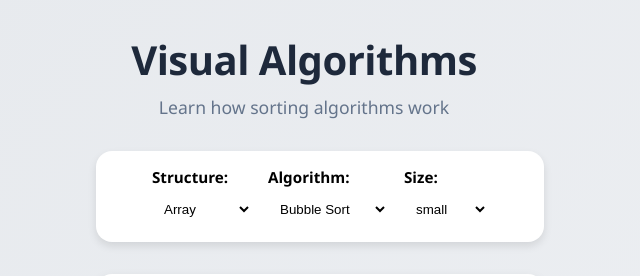
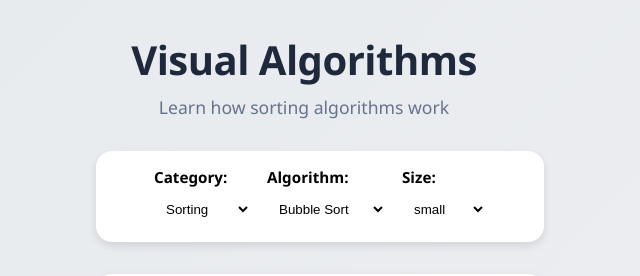
Before and after one commit to Panda2609/visual-algorithms, a React (Create React App) app: page / in a window 1280 px wide. Shown: the top 276 px of the page, without its empty margins (336-976 px from the left). Built offline with nearby package versions, Linux system fonts and the light colour scheme.

Commit message:
Refactor: replace data structure filters with algorithm categories (sorting, searching, graphs, trees)

```diff
--- a/src/components/algorithmController/AlgorithmController.js
+++ b/src/components/algorithmController/AlgorithmController.js
@@ -1,14 +1,46 @@
 import React, { useState, useEffect, useRef } from 'react';
 import ArrayVisualizer from '../../visualizers/ArrayVisualizer';
 import './AlgorithmController.css';
-import { bubbleSort } from '../../algorithms/bubbleSort';
-import { quickSort } from '../../algorithms/quickSort';
 import { getDatasetBySize } from '../../data/sampleData';
 import { FaPlay } from "react-icons/fa";
 import { MdOutlineNavigateNext } from "react-icons/md";
 import { GrFormPrevious } from "react-icons/gr";
 import { IoPauseSharp } from "react-icons/io5";
 import { RiResetLeftLine } from "react-icons/ri";
+
+// Import all sorting algorithms
+import { bubbleSort } from '../../algorithms/bubbleSort';
+import { quickSort } from '../../algorithms/quickSort';
+
+/**
+ * Algorithm registry - maps algorithm names to generator functions
+ * Easy to extend: just import the algorithm and add to the appropriate category
+ */
+const algorithmRegistry = {
+  Sorting: {
+    'Bubble Sort': bubbleSort,
+    'Quick Sort': quickSort,
+    // 'Selection Sort': selectionSort,
+    // 'Insertion Sort': insertionSort,
+    // 'Merge Sort': mergeSort,
+    // 'Heap Sort': heapSort,
+  },
+  Searching: {
+    // 'Binary Search': binarySearch,
+    // 'Linear Search': linearSearch,
+    // 'Jump Search': jumpSearch,
+  },
+  Graphs: {
+    // 'DFS': dfs,
+    // 'BFS': bfs,
+    // 'Dijkstra': dijkstra,
+  },
+  Trees: {
+    // 'In-Order Traversal': inOrderTraversal,
+    // 'Pre-Order Traversal': preOrderTraversal,
+    // 'Post-Order Traversal': postOrderTraversal,
+  },
+};
 
 /**
  * AlgorithmController Component
@@ -45,16 +77,19 @@ function AlgorithmController({
     try {
       const dataset = getDatasetBySize(size);
       let generator;
+      let algorithmFound = false;
 
-      switch (alg) {
-        case 'Bubble Sort':
-          generator = bubbleSort(dataset);
+      // Search through all categories to find the algorithm
+      for (const category in algorithmRegistry) {
+        if (algorithmRegistry[category][alg]) {
+          algorithmFound = true;
+          generator = algorithmRegistry[category][alg](dataset);
           break;
-        case 'Quick Sort':
-          generator = quickSort(dataset);
-          break;
-        default:
-          throw new Error(`Algorithm not implemented: ${alg}`);
+        }
+      }
+
+      if (!algorithmFound) {
+        throw new Error(`Algorithm not found: ${alg}`);
       }
 
       // Collect all steps from generator
--- a/src/components/filterBar/filterbar.js
+++ b/src/components/filterBar/filterbar.js
@@ -2,22 +2,46 @@ import React, { useState } from 'react';
 import './FilterBar.css';
 
 function FilterBar({ onAlgorithmChange = () => {}, onSizeChange = () => {} }) {
-    const dataStructures = ['Array', 'Linked List', 'Tree'];
-    const algorithmsByStructure = {
-        Array: ['Bubble Sort', 'Quick Sort', 'Binary Search'],
-        'Linked List': ['Insertion', 'Merge', 'Search'],
-        Tree: ['DFS', 'BFS'],
+    // Algorithm categories instead of data structures
+    const algorithmCategories = ['Sorting', 'Searching', 'Graphs', 'Trees'];
+
+    // Algorithms organized by category for scalability
+    const algorithmsByCategory = {
+        Sorting: [
+            'Bubble Sort',
+            'Quick Sort',
+            'Selection Sort',
+            'Insertion Sort',
+            'Merge Sort',
+            'Heap Sort',
+        ],
+        Searching: [
+            'Binary Search',
+            'Linear Search',
+            'Jump Search',
+        ],
+        Graphs: [
+            'DFS',
+            'BFS',
+            'Dijkstra',
+        ],
+        Trees: [
+            'In-Order Traversal',
+            'Pre-Order Traversal',
+            'Post-Order Traversal',
+        ],
     };
+
     const sizes = ['small', 'medium', 'large'];
 
-    const [selectedStructure, setSelectedStructure] = useState(dataStructures[0]);
-    const [selectedAlgorithm, setSelectedAlgorithm] = useState(algorithmsByStructure[dataStructures[0]][0]);
+    const [selectedCategory, setSelectedCategory] = useState(algorithmCategories[0]);
+    const [selectedAlgorithm, setSelectedAlgorithm] = useState(algorithmsByCategory[algorithmCategories[0]][0]);
     const [selectedSize, setSelectedSize] = useState(sizes[0]);
 
-    const handleStructureChange = (e) => {
-        const s = e.target.value;
-        setSelectedStructure(s);
-        const firstAlg = (algorithmsByStructure[s] && algorithmsByStructure[s][0]) || '';
+    const handleCategoryChange = (e) => {
+        const category = e.target.value;
+        setSelectedCategory(category);
+        const firstAlg = (algorithmsByCategory[category] && algorithmsByCategory[category][0]) || '';
         setSelectedAlgorithm(firstAlg);
         onAlgorithmChange(firstAlg);
     };
@@ -38,10 +62,10 @@ function FilterBar({ onAlgorithmChange = () => {}, onSizeChange = () => {} }) {
         <>
             <div className='bar-container'>
                 <label>
-                    Structure:
-                    <select value={selectedStructure} onChange={handleStructureChange}>
-                        {dataStructures.map((s) => (
-                            <option key={s} value={s}>{s}</option>
+                    Category:
+                    <select value={selectedCategory} onChange={handleCategoryChange}>
+                        {algorithmCategories.map((category) => (
+                            <option key={category} value={category}>{category}</option>
                         ))}
                     </select>
                 </label>
@@ -49,7 +73,7 @@ function FilterBar({ onAlgorithmChange = () => {}, onSizeChange = () => {} }) {
                 <label>
                     Algorithm:
                     <select value={selectedAlgorithm} onChange={handleAlgorithmChange}>
-                        {(algorithmsByStructure[selectedStructure] || []).map((a) => (
+                        {(algorithmsByCategory[selectedCategory] || []).map((a) => (
                             <option key={a} value={a}>{a}</option>
                         ))}
                     </select>
```
